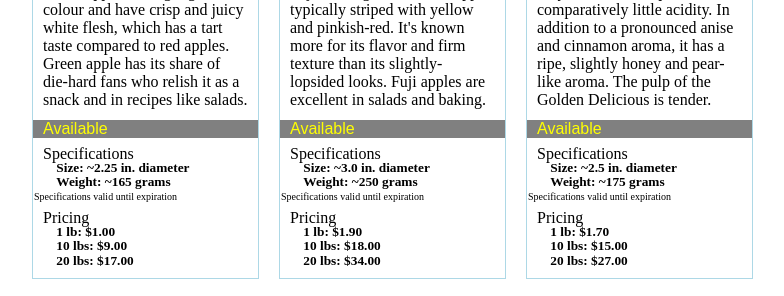
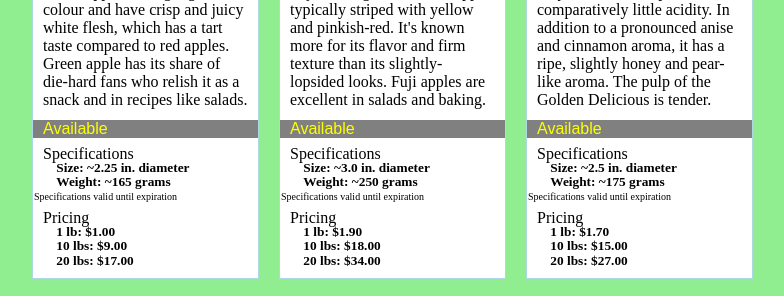
Before and after one commit to skeoswf/ASSIGNMENT-product-cards, a plain HTML site: page index.html in a window 1280 px wide. Shown: the part 308-604 px from the top of the page, without its empty margins (218-1002 px from the left). Drawn offline with Linux system fonts and the light colour scheme.

Commit message:
Add background color

```diff
--- a/main.css
+++ b/main.css
@@ -7,11 +7,16 @@
   height: 800px;
 }
 
+body {
+  background-color: lightgreen
+}
+
 .product {
   margin: 10px;
   width: 225px;
   height: 475px;
   border: lightblue 1px solid;
+  background-color: white;
 }
 
 h2 {
```
